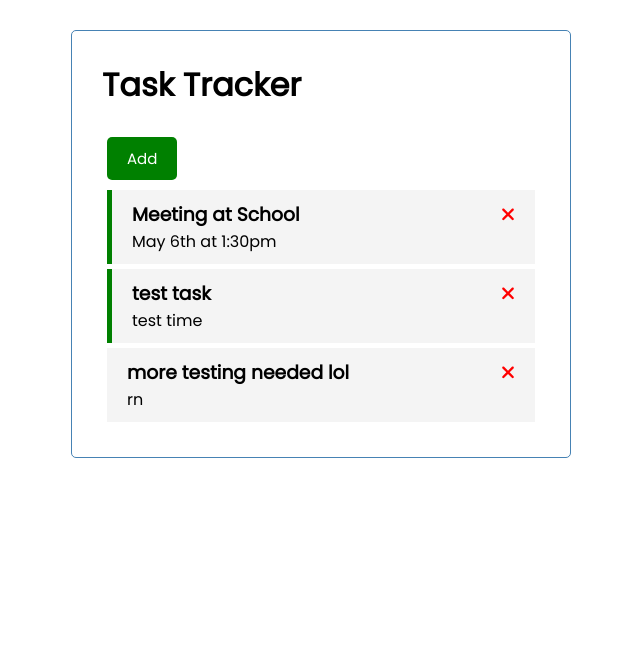
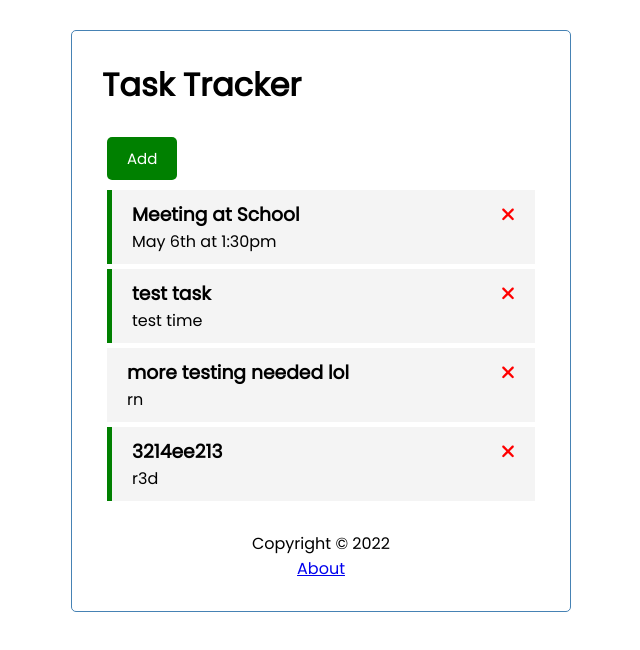
Before and after one commit to emoran0403/angular-traversy, an Angular app: page / in a window 1280 px wide. Shown: the top 650 px of the page, without its empty margins (319-959 px from the left). Built offline with nearby package versions, Linux system fonts and the light colour scheme; data requests are answered from the project's data file.

Commit message:
added footer component to provide a clickable link to the about page, add task button conditionally renders when not on the about page

```diff
--- a/db.json
+++ b/db.json
@@ -17,6 +17,12 @@
       "day": "rn",
       "reminder": false,
       "id": 4
+    },
+    {
+      "text": "3214ee213",
+      "day": " r3d ",
+      "reminder": true,
+      "id": 5
     }
   ]
 }
--- a/src/app/app.component.html
+++ b/src/app/app.component.html
@@ -1,4 +1,5 @@
 <div class="container">
   <app-header></app-header>
   <router-outlet></router-outlet>
+  <app-footer></app-footer>
 </div>
--- a/src/app/app.module.ts
+++ b/src/app/app.module.ts
@@ -12,6 +12,7 @@
 import { TaskItemComponent } from './components/task-item/task-item.component';
 import { AddTaskComponent } from './components/add-task/add-task.component';
 import { AboutComponent } from './components/about/about.component';
+import { FooterComponent } from './components/footer/footer.component';
 
 const appRoutes: Routes = [
   { path: '', component: TasksComponent },
@@ -28,6 +29,7 @@
     TaskItemComponent,
     AddTaskComponent,
     AboutComponent,
+    FooterComponent,
   ],
   // imports are for modules
   imports: [
--- /dev/null
+++ b/src/app/components/footer/footer.component.css
@@ -0,0 +1,4 @@
+footer {
+    margin-top: 30px;
+    text-align: center;
+}
--- /dev/null
+++ b/src/app/components/footer/footer.component.html
@@ -0,0 +1,4 @@
+<footer>
+  <p>Copyright &copy; 2022</p>
+  <a routerLink="/about">About</a>
+</footer>
--- /dev/null
+++ b/src/app/components/footer/footer.component.ts
@@ -0,0 +1,15 @@
+import { Component, OnInit } from '@angular/core';
+
+@Component({
+  selector: 'app-footer',
+  templateUrl: './footer.component.html',
+  styleUrls: ['./footer.component.css']
+})
+export class FooterComponent implements OnInit {
+
+  constructor() { }
+
+  ngOnInit(): void {
+  }
+
+}
--- a/src/app/components/header/header.component.html
+++ b/src/app/components/header/header.component.html
@@ -2,7 +2,9 @@
   <header>{{ title }}</header>
   <!-- app-button is our custom component, where we can define the color and text -->
   <!-- when it receives our custom event btnClick, it will call toggleAddTask, which is defined in the header.ts  -->
+  <!-- conditionally display the button only if the user is on the approproate page -->
   <app-button
+    *ngIf="hasRoute('/')"
     color="{{ showAddTask ? 'red' : 'green' }}"
     text="{{ showAddTask ? 'Close' : 'Add' }}"
     (btnClick)="toggleAddTask()"
--- a/src/app/components/header/header.component.ts
+++ b/src/app/components/header/header.component.ts
@@ -1,6 +1,7 @@
 import { Component, OnInit } from '@angular/core';
 import { UiService } from 'src/app/services/ui.service';
 import { Subscription } from 'rxjs';
+import { Router } from '@angular/router';
 
 @Component({
   selector: 'app-header',
@@ -13,7 +14,7 @@
   subscription!: Subscription;
 
   // add services to the constructor, implement them as private if only this class needs them
-  constructor(private uiService: UiService) {
+  constructor(private uiService: UiService, private router: Router) {
     // set the subscription to the ui service, and when a
     this.subscription = uiService
       .onToggle()
@@ -25,4 +26,9 @@
   toggleAddTask() {
     this.uiService.toggleAddTask();
   }
+
+  hasRoute(route: string) {
+    // return a boolean indicating if the url matches the route
+    return this.router.url === route;
+  }
 }
```
Also changed, not shown: 1 other file (tests, documents, lock files or other folders).
